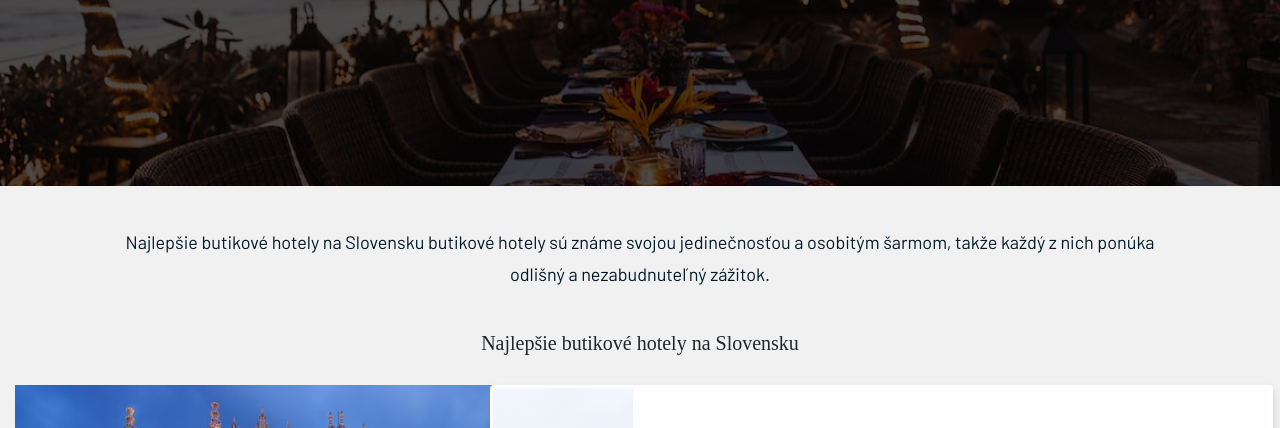
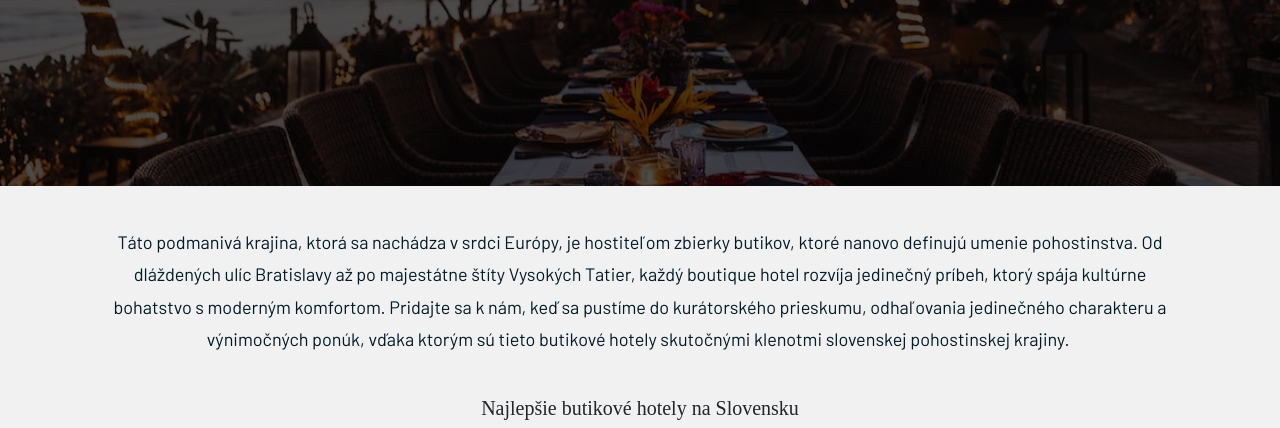
Before and after one commit to frontenddev344/Prvyjzapas, a plain HTML site: page butik.html in a window 1280 px wide. Shown: the part 323-751 px from the top of the page. Drawn offline with Linux system fonts and the light colour scheme; a web font is replaced by a local one.

Commit message:
fixed update

```diff
--- a/butik.html
+++ b/butik.html
@@ -52,8 +52,8 @@
       <div class="row">
         <div class="col-sm-12 col-md-12">
           <div class="start_para_center">
-            <p>Najlepšie butikové hotely na Slovensku butikové hotely sú známe svojou jedinečnosťou a osobitým šarmom,
-              takže každý z nich ponúka odlišný a nezabudnuteľný zážitok. </p>
+            <p>Táto podmanivá krajina, ktorá sa nachádza v srdci Európy, je hostiteľom zbierky butikov, ktoré nanovo definujú umenie pohostinstva. Od dláždených ulíc Bratislavy až po majestátne štíty Vysokých Tatier, každý boutique hotel rozvíja jedinečný príbeh, ktorý spája kultúrne bohatstvo s moderným komfortom. Pridajte sa k nám, keď sa pustíme do kurátorského prieskumu, odhaľovania jedinečného charakteru a výnimočných ponúk, vďaka ktorým sú tieto butikové hotely skutočnými klenotmi slovenskej pohostinskej krajiny.
+              ‌</p>
           </div>
         </div>
       </div>
```
Also changed, not shown: konferencia.html (+3 -2 lines).
